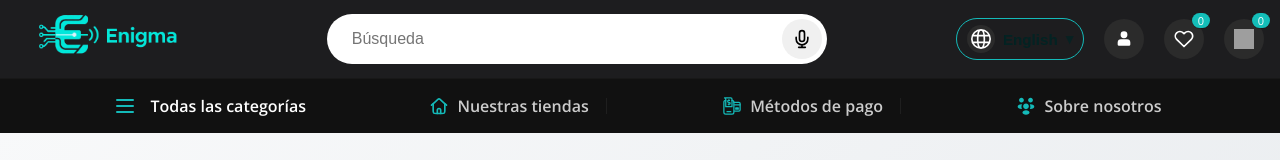
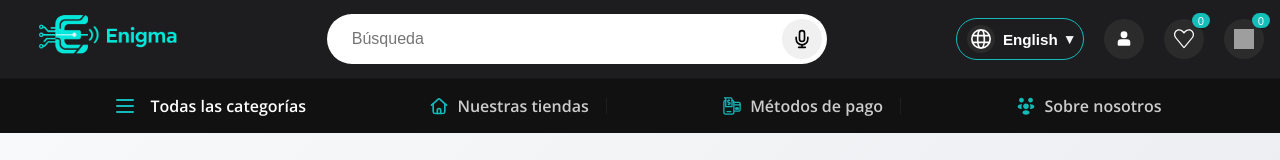
Before and after one commit to NataliaTEC/e-commerce, a React (Vite) app in the folder frontend-ecommerce/: page / in a window 1280 px wide. Shown: the top 160 px of the page. Built offline with nearby package versions, Linux system fonts and the light colour scheme; grey boxes are pictures that could not be loaded.

Commit message:
cambios en el haeder

```diff
--- a/frontend-ecommerce/src/components/header.css
+++ b/frontend-ecommerce/src/components/header.css
@@ -181,8 +181,25 @@ form.search-container {
   box-shadow: 0 1px 0 rgba(0,0,0,0.2);
 }
 
-.user-button:hover, .cart-button:hover {
-  background-color: rgba(255, 255, 255, 0.1);
+.user-button, .cart-button, .wishlist-button {
+  transition: background-color 140ms ease, transform 120ms ease;
+}
+
+/* Minimal, natural hover for header icon buttons */
+.user-button:hover, .cart-button:hover, .wishlist-button:hover {
+  background-color: rgba(255,255,255,0.04);
+  transform: translateY(-2px);
+}
+
+.user-button .icon-circle,
+.cart-button .icon-circle,
+.wishlist-button .icon-circle {
+  transition: background-color 140ms ease, transform 120ms ease, border-color 140ms ease;
+}
+.user-button:hover .icon-circle,
+.cart-button:hover .icon-circle,
+.wishlist-button:hover .icon-circle {
+  background-color: rgba(255,255,255,0.04);
 }
 
 .profile-name, .cart-text {
@@ -458,6 +475,6 @@ form.search-container {
 /* Language toggle styling */
 .language-toggle{ display:inline-flex; align-items:center; gap:0.5rem; background:transparent; border:1px solid var(--accent,#14bab9); padding:6px 10px; border-radius:999px; cursor:pointer; color:var(--text,#032323); font-weight:600 }
 .language-toggle .icon-circle{ width:28px; height:28px }
-.language-toggle .language-label{ font-size:0.95rem }
-.language-toggle .language-caret{ font-size:0.9rem; opacity:0.8 }
+.language-toggle .language-label{ font-size:0.95rem; color: #fff }
+.language-toggle .language-caret{ font-size:0.9rem; opacity:0.95; color: #fff }
 @media (max-width:600px){ .language-toggle .language-label{ display:none } }
--- a/frontend-ecommerce/src/components/header.jsx
+++ b/frontend-ecommerce/src/components/header.jsx
@@ -5,6 +5,7 @@ import searchIcon from '../assets/icons/microfono.svg'
 import cuentaIcon from '../assets/icons/user.svg'
 import cartIcon from '../assets/icons/bag.svg'
 import LangIcon from '../assets/icons/language.svg'
+import WishIcon from '../assets/icons/heart.svg'
 import './header.css'
 import categories from '../data/categories'
 import storesIcon from '../assets/icons/stores.svg'
@@ -127,9 +128,7 @@ export default function Header() {
 
           <Link to="/wishlist" className="wishlist-button" aria-label="Wishlist">
             <span className="icon-circle">
-              <svg xmlns="http://www.w3.org/2000/svg" width="18" height="18" viewBox="0 0 24 24" fill="none" stroke="currentColor" strokeWidth="2" strokeLinecap="round" strokeLinejoin="round">
-                <path d="M20.8 4.6a5.5 5.5 0 0 0-7.8 0L12 5.6l-1-1a5.5 5.5 0 0 0-7.8 7.8L12 21l8.8-8.6a5.5 5.5 0 0 0 0-7.8z"></path>
-              </svg>
+              <img src={WishIcon} alt="Wishlist" className="svg-icon wish-icon" />
             </span>
             <span className="icon-badge">0</span>
           </Link>
```
Also changed, not shown: frontend-ecommerce/src/assets/icons/heart.svg (added).
